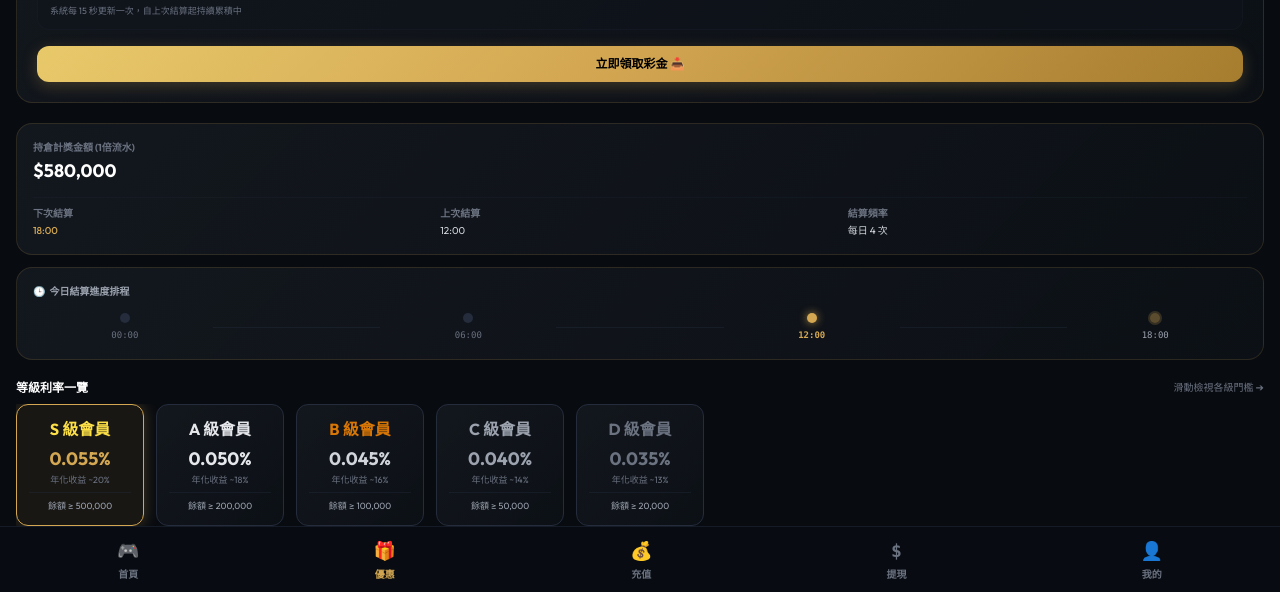
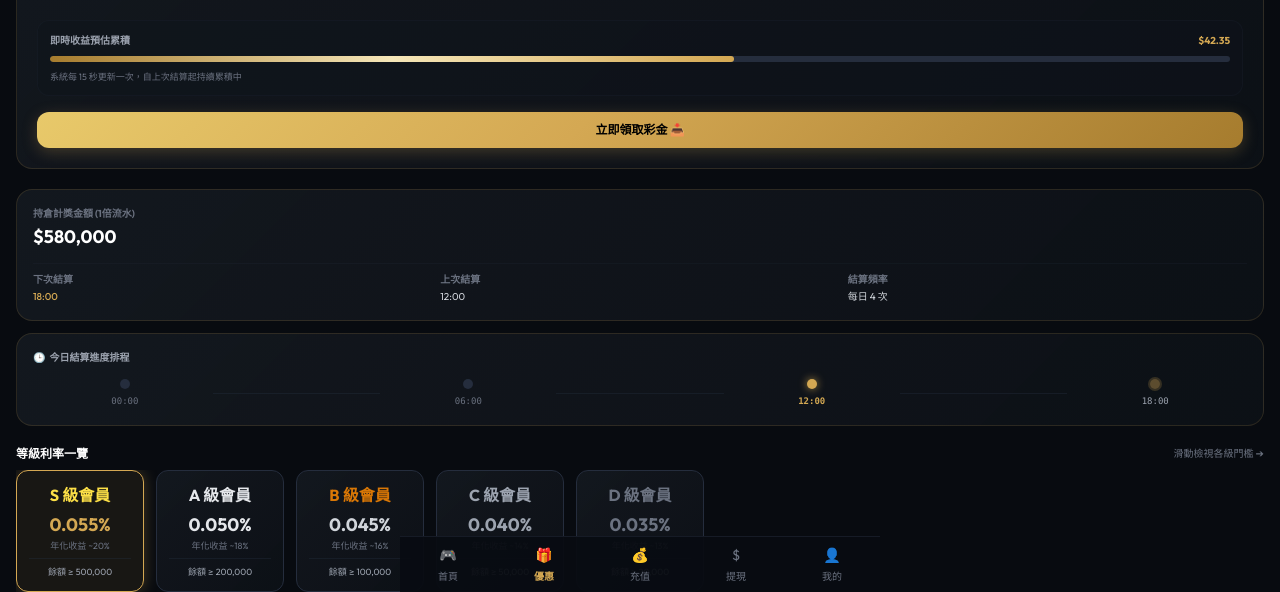
Before and after one commit to Aquilonis1991/bc-daily-reward-prototype, a plain HTML site: page index.html in a window 1280 px wide. Shown: the part 208-800 px from the top of the page. Drawn offline with nearby package versions, Linux system fonts and the light colour scheme.

Commit message:
fix: adjust bottom navigation footer to fixed viewport bottom and align style with withdraw center

```diff
--- a/index.html
+++ b/index.html
@@ -83,7 +83,7 @@
     </header>
 
     <!-- Scrollable Content container -->
-    <div class="flex-1 p-4 space-y-5 overflow-y-auto no-scrollbar">
+    <div class="flex-1 p-4 space-y-5 overflow-y-auto no-scrollbar pb-20">
 
       <!-- Banners / Hero Info -->
       <div class="text-center py-2 space-y-1">
@@ -266,27 +266,27 @@
     </div>
 
     <!-- BOTTOM TAB BAR NAVIGATION: Fixed bottom toolbar -->
-    <nav class="bg-[#090c12]/95 border-t border-surface-border/50 flex justify-around py-2.5 text-[10px] font-bold text-gray-500 z-40 relative">
-      <a href="../../手機app頁面/index.html" class="flex flex-col items-center gap-0.5 hover:text-gray-300">
-        <span class="text-lg">🎮</span>
+    <nav class="fixed bottom-0 left-1/2 -translate-x-1/2 w-full max-w-[480px] bg-[#090c12]/95 border-t border-surface-border/50 flex items-center justify-around text-[10px] text-gray-500 z-50 h-14">
+      <a href="../../手機app頁面/index.html" class="flex flex-col items-center gap-1 hover:text-white transition">
+        <span class="text-sm">🎮</span>
         <span>首頁</span>
       </a>
-      <a href="../../手機app頁面/index.html" class="flex flex-col items-center gap-0.5 text-gold relative">
-        <span class="text-lg">🎁</span>
+      <a href="../../手機app頁面/index.html" class="flex flex-col items-center gap-1 text-gold font-bold transition">
+        <span class="text-sm">🎁</span>
         <span>優惠</span>
       </a>
-      <a href="#" onclick="alert('進入充值...')" class="flex flex-col items-center gap-0.5 hover:text-gray-300">
-        <span class="text-lg">💰</span>
+      <button onclick="alert('進入充值...')" class="flex flex-col items-center gap-1 hover:text-white transition">
+        <span class="text-sm">💰</span>
         <span>充值</span>
-      </a>
-      <a href="#" onclick="alert('進入提現...')" class="flex flex-col items-center gap-0.5 hover:text-gray-300 font-mono">
-        <span class="text-lg font-bold">$</span>
+      </button>
+      <button onclick="alert('進入提現...')" class="flex flex-col items-center gap-1 hover:text-white transition">
+        <span class="text-sm">$</span>
         <span>提現</span>
-      </a>
-      <a href="#" onclick="alert('進入我的...')" class="flex flex-col items-center gap-0.5 hover:text-gray-300">
-        <span class="text-lg">👤</span>
+      </button>
+      <button onclick="alert('進入我的...')" class="flex flex-col items-center gap-1 hover:text-white transition">
+        <span class="text-sm">👤</span>
         <span>我的</span>
-      </a>
+      </button>
     </nav>
 
   </div>
```
